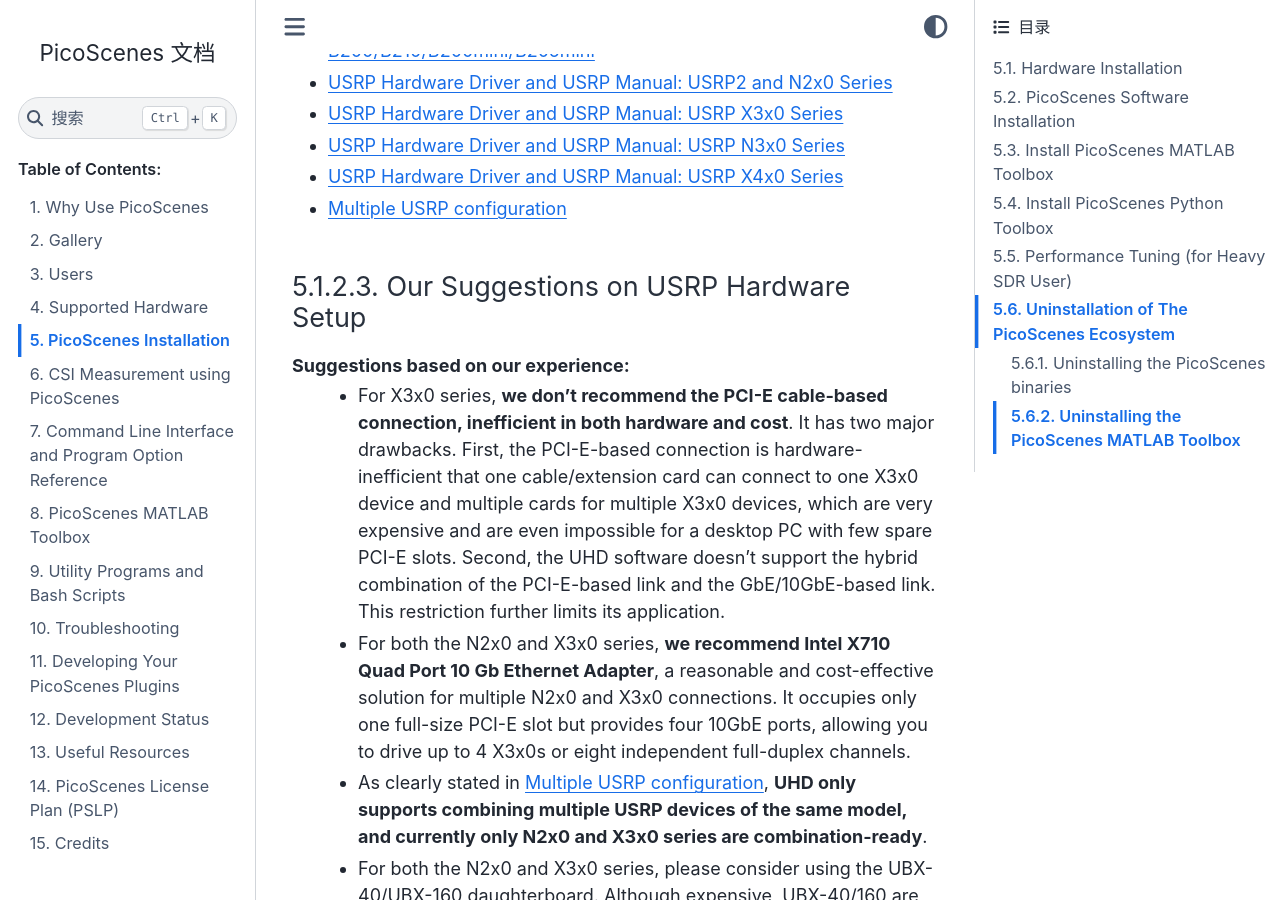
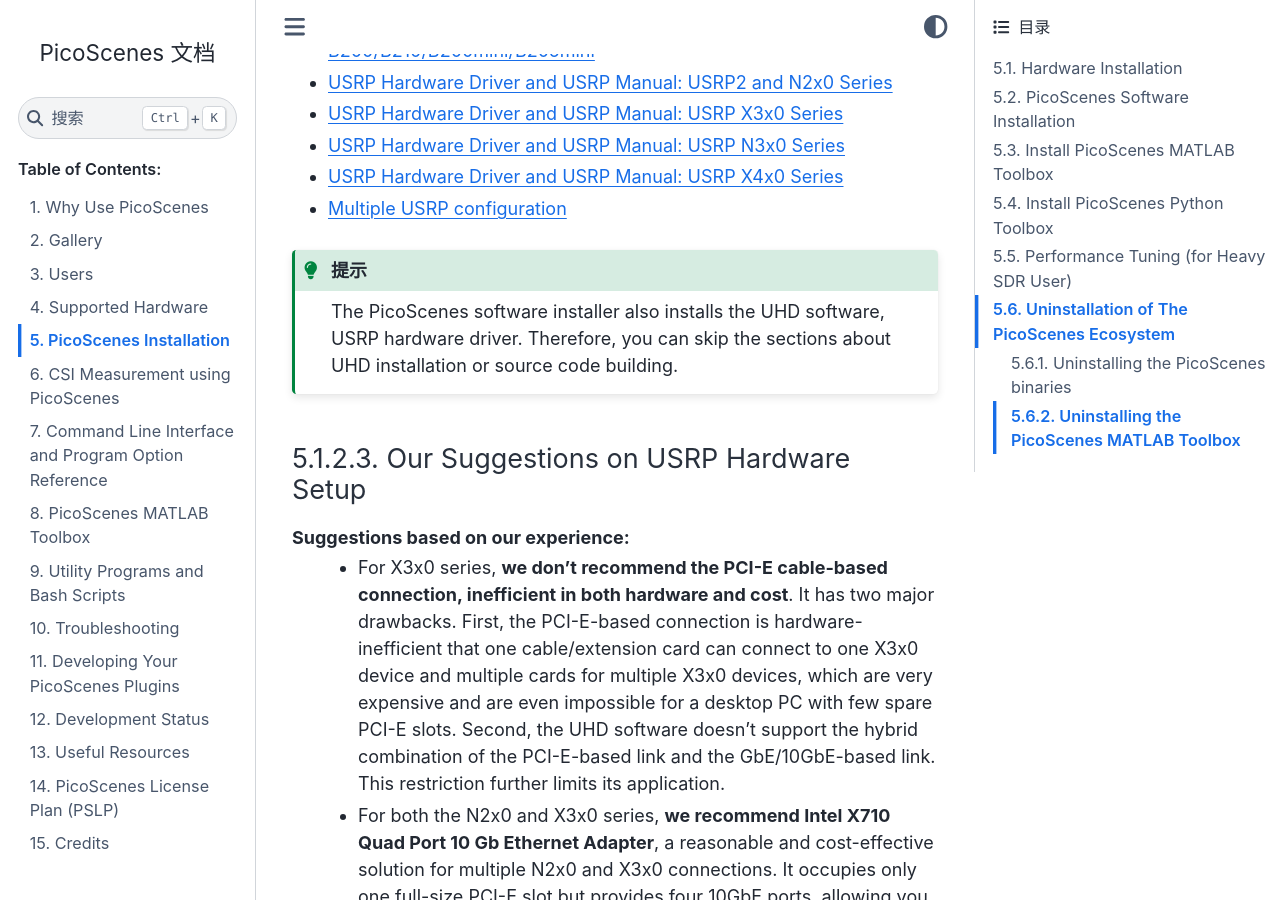
Before and after one commit to wifisensing/PicoScenes-Manual, a Sphinx documentation site: the page built from source/installation.rst, in a window 1280 px wide and 900 px high, scrolled down 2992 px. Built offline with Sphinx 7.4.7 and the Sphinx Book theme 1.1.4, drawn with Linux system fonts in a browser that asks for light colours.

Commit message:
add a hint

```diff
--- a/source/installation.rst
+++ b/source/installation.rst
@@ -71,6 +71,8 @@
 - `USRP Hardware Driver and USRP Manual: USRP N3x0 Series <https://files.ettus.com/manual/page_usrp_n3xx.html>`_
 - `USRP Hardware Driver and USRP Manual: USRP X4x0 Series <https://files.ettus.com/manual/page_usrp_x4xx.html>`_
 - `Multiple USRP configuration <https://files.ettus.com/manual/page_multiple.html>`_
+
+.. hint:: The PicoScenes software installer also installs the UHD software, USRP hardware driver. Therefore, you can skip the sections about UHD installation or source code building.
 
 
 Our Suggestions on USRP Hardware Setup
```
